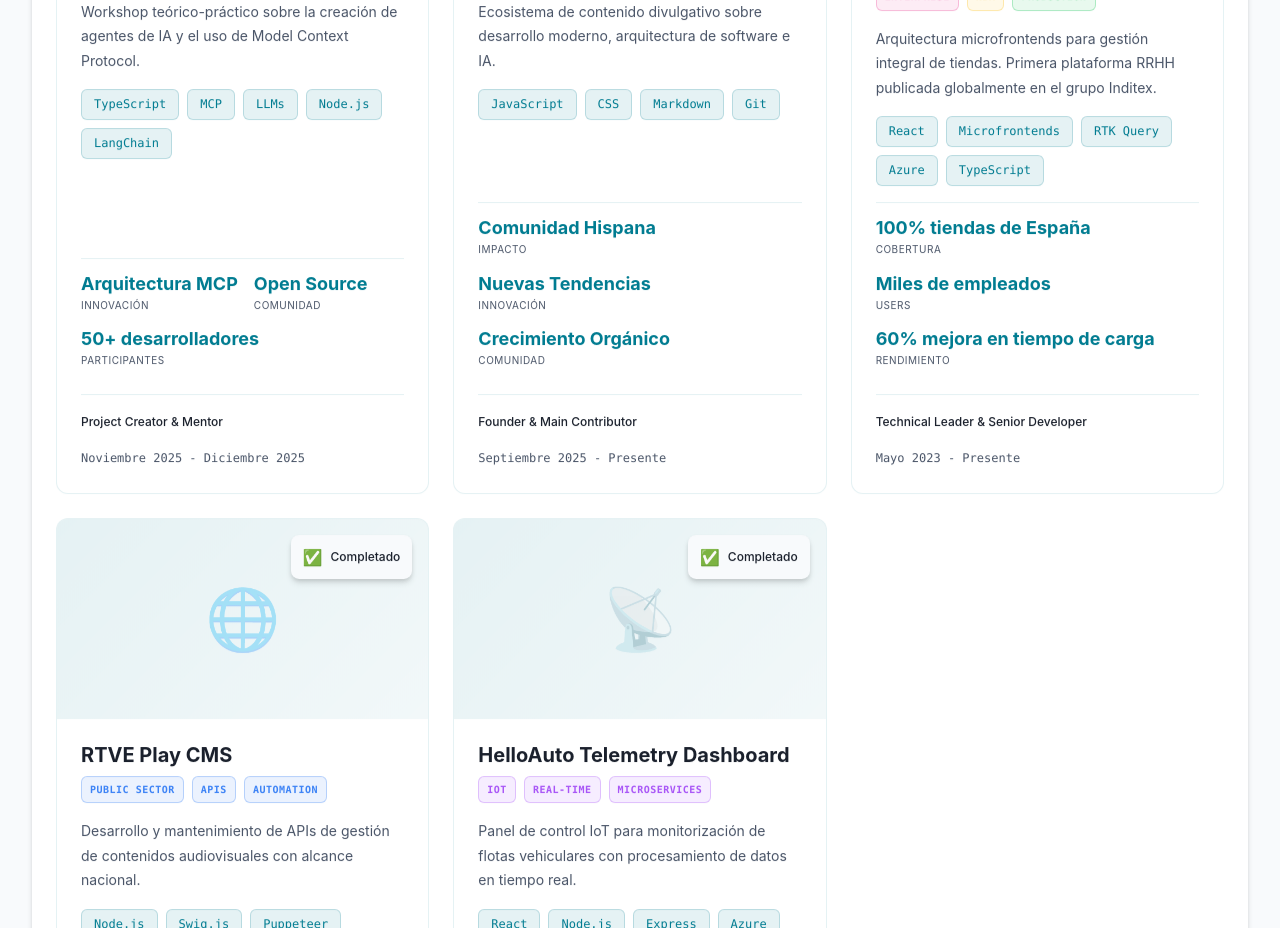
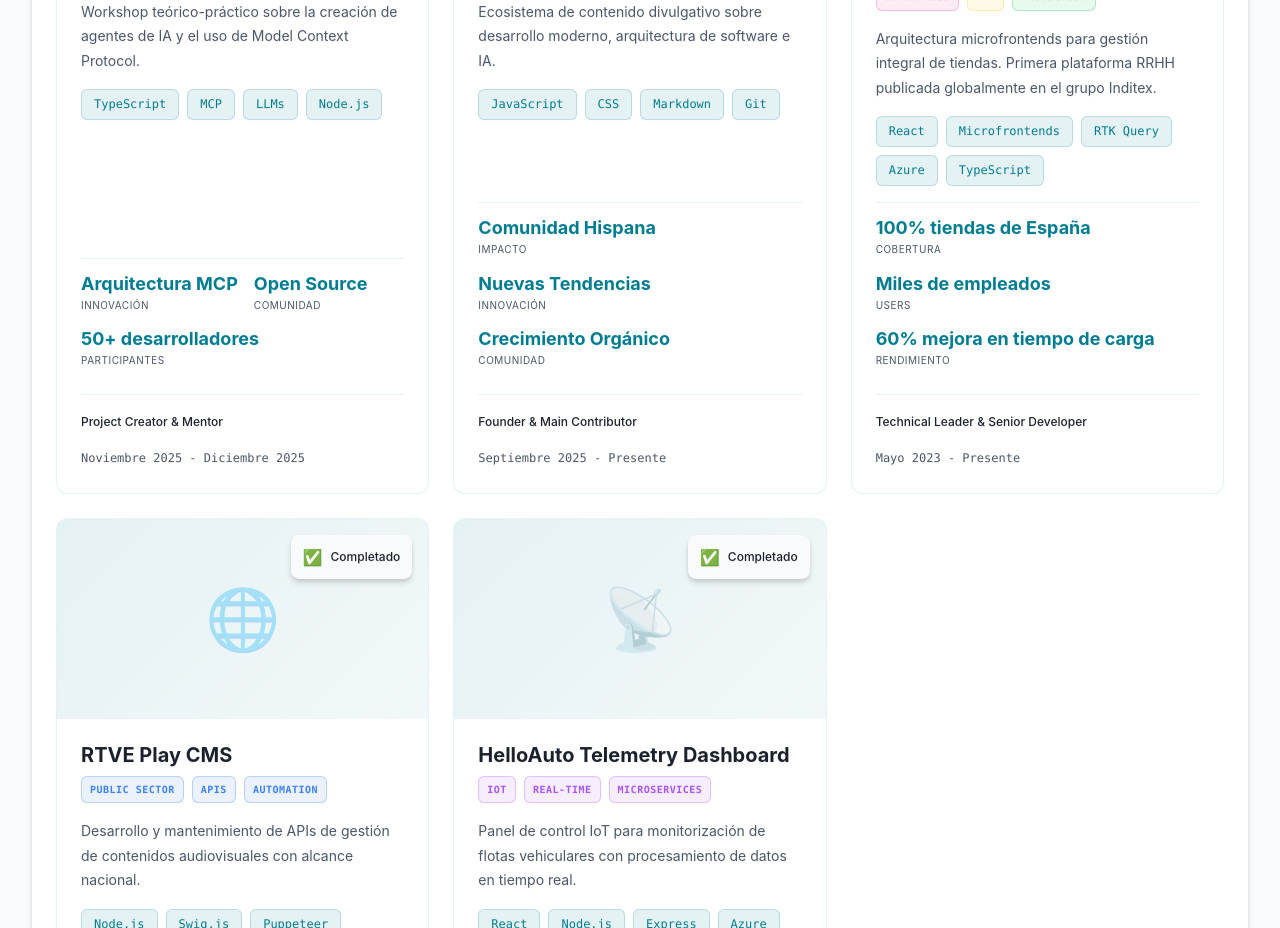
Before and after one commit to TellMeAlex/portfolio, a React (Vite) app: page / in a window 1280 px wide. Shown: the part 2120-3048 px from the top of the page. Built offline with nearby package versions, Linux system fonts and the light colour scheme.

Commit message:
feat: remove LangChain from project tech stack

```diff
--- a/src/features/projects/projectsData.ts
+++ b/src/features/projects/projectsData.ts
@@ -31,7 +31,7 @@ export const projectsData: ProjectsData = {
         community: 'Open Source',
         students: '50+ desarrolladores',
       },
-      technologies: ['TypeScript', 'MCP', 'LLMs', 'Node.js', 'LangChain'],
+      technologies: ['TypeScript', 'MCP', 'LLMs', 'Node.js'],
       tags: ['AI', 'Education', 'Open Source'],
     },
     {
```
